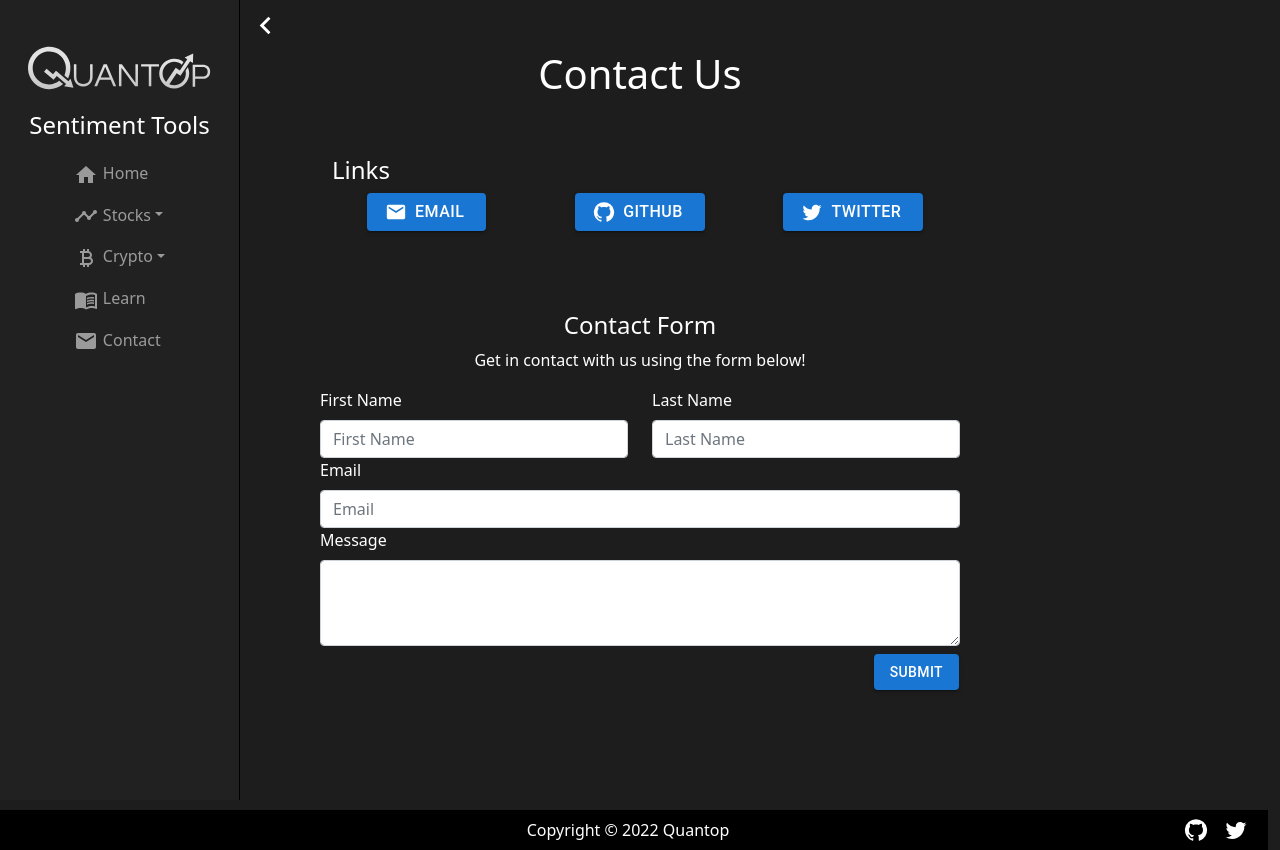
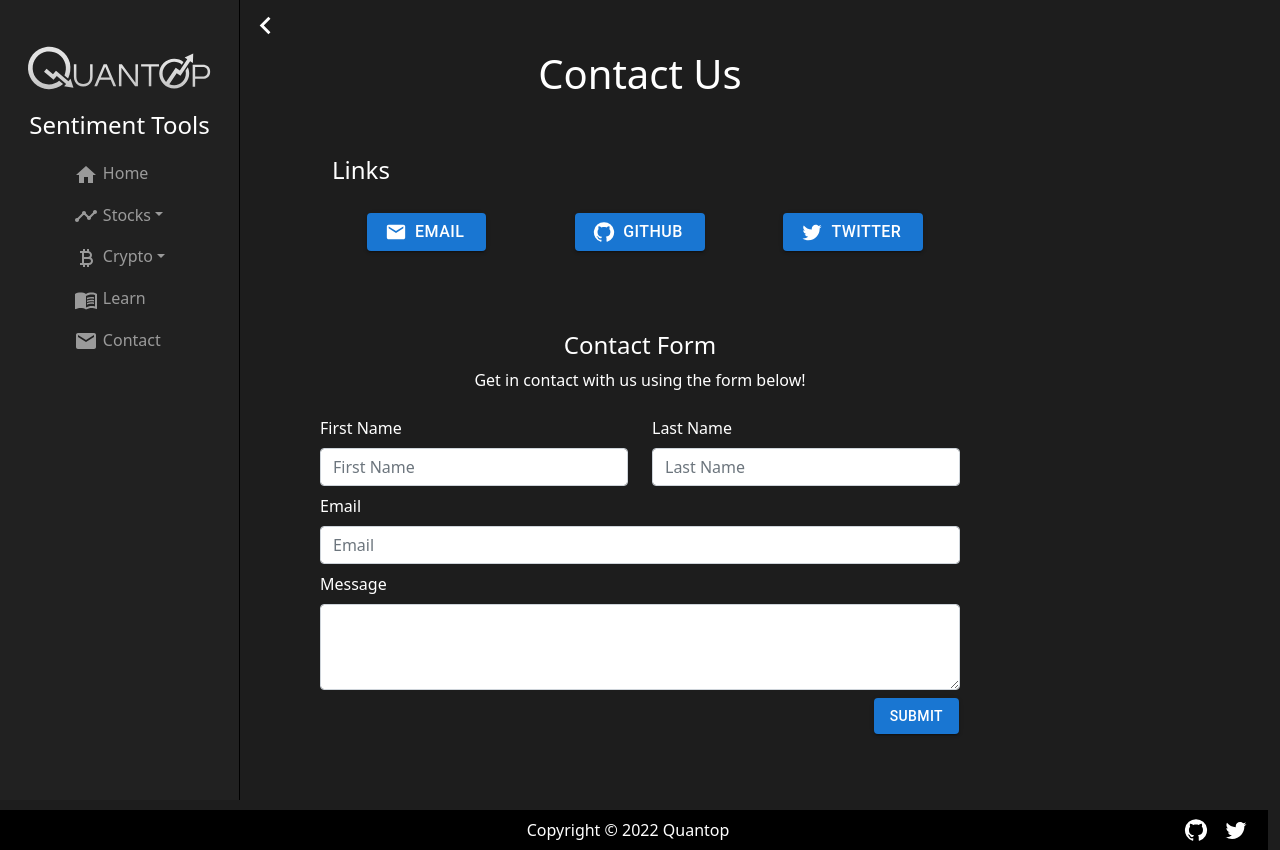
Before and after one commit to caxky/quantop-sentiment-tools, a React (Create React App) app in the folder client/: page /contact in a window 1280 px wide. Built offline with nearby package versions, Linux system fonts and the light colour scheme; the HTML template or start-up script is replaced by a standard one.

Commit message:
Spacing on contact form fixed

```diff
--- a/client/src/components/contact/Contact.scss
+++ b/client/src/components/contact/Contact.scss
@@ -8,6 +8,10 @@
   .contact-links {
     margin-top: 50px;
     width: 50%;
+
+    .links-header {
+      margin-bottom: 20px;
+    }
 
     .contact-link {
       display: flex;
@@ -36,6 +40,10 @@
     margin-top: 80px;
     margin-bottom: 40px;
     width: 50%;
+
+    label {
+      margin-top: 8px;
+    }
   }
 }
 
```
